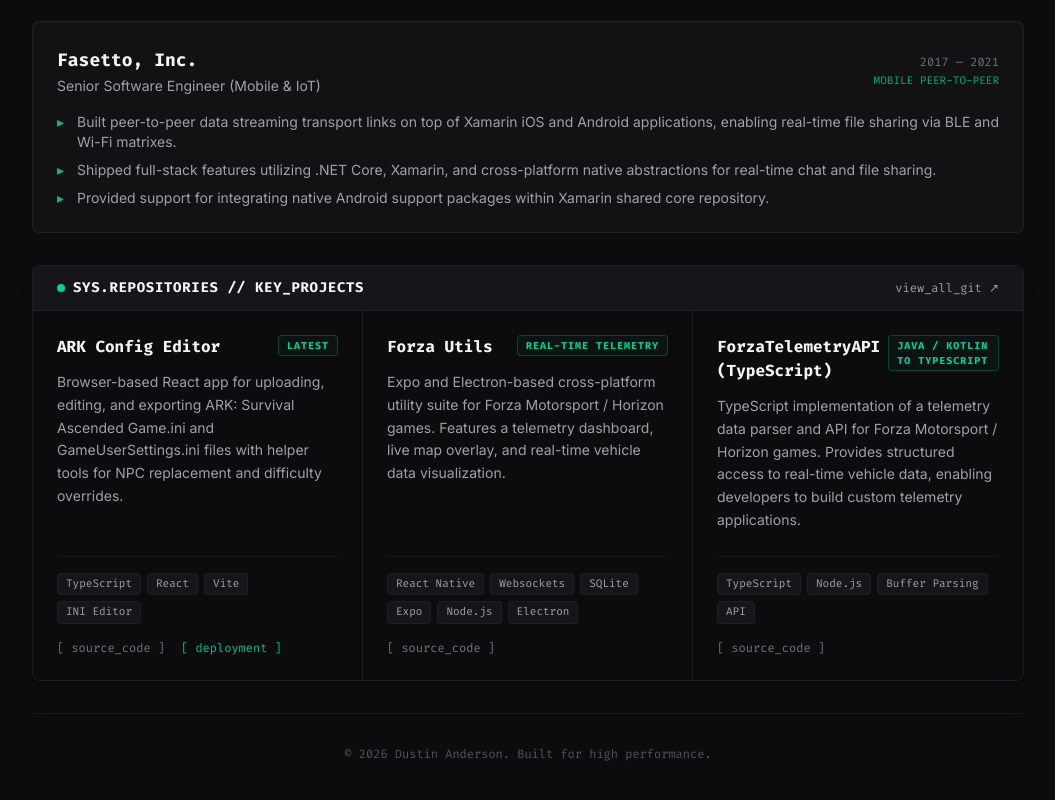
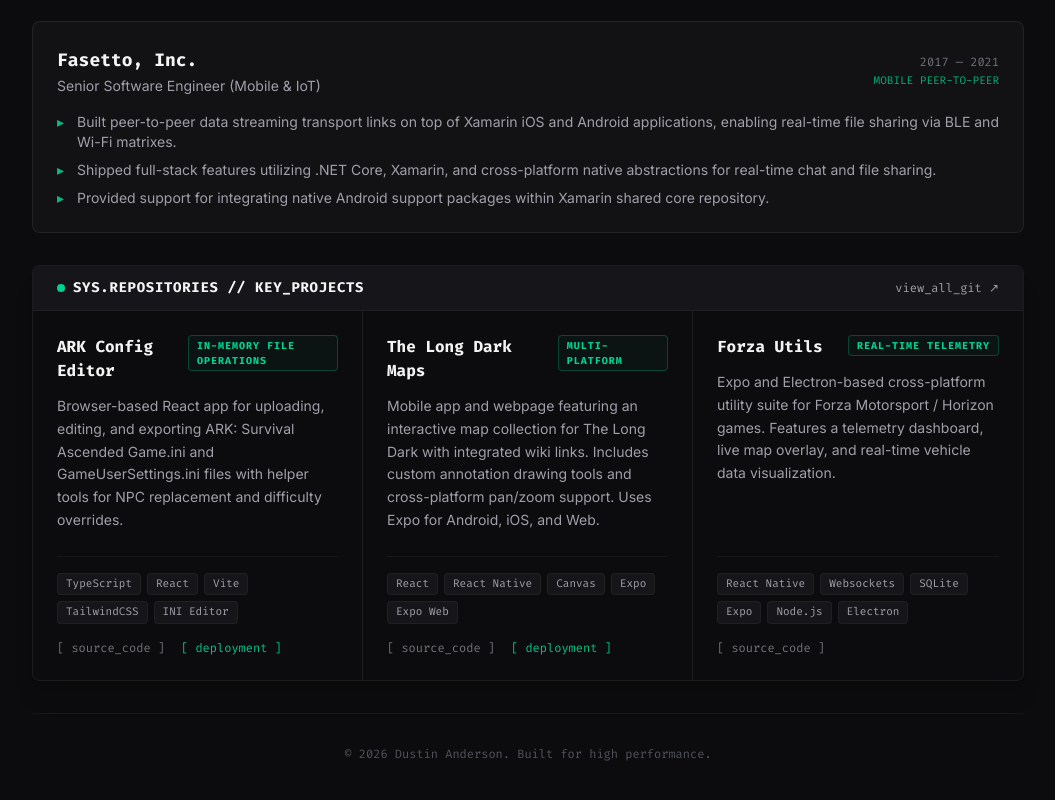
Before and after one commit to dusanders/dusanders.github.io, a React (Vite) app in the folder frontend/: page / in a window 1280 px wide. Shown: the part 2459-3259 px from the top of the page, without its empty margins (112-1167 px from the left). Built offline with nearby package versions, Linux system fonts and the light colour scheme.

Commit message:
update for long dark maps site

```diff
--- a/frontend/src/sections/projects/Projects.tsx
+++ b/frontend/src/sections/projects/Projects.tsx
@@ -13,10 +13,18 @@ const featuredProjects: Project[] = [
   {
     title: "ARK Config Editor",
     description: "Browser-based React app for uploading, editing, and exporting ARK: Survival Ascended Game.ini and GameUserSettings.ini files with helper tools for NPC replacement and difficulty overrides.",
-    tags: ["TypeScript", "React", "Vite", "INI Editor"],
+    tags: ["TypeScript", "React", "Vite","TailwindCSS", "INI Editor"],
     githubUrl: "https://github.com/dusanders/ark-config-editor",
     liveUrl: "https://dusanders.github.io/ark-config-editor/",
-    badge: "Latest"
+    badge: "In-memory file operations"
+  },
+  {
+    title: "The Long Dark Maps",
+    description: "Mobile app and webpage featuring an interactive map collection for The Long Dark with integrated wiki links. Includes custom annotation drawing tools and cross-platform pan/zoom support. Uses Expo for Android, iOS, and Web.",
+    tags: ["React", "React Native", "Canvas", "Expo", "Expo Web"],
+    githubUrl: "https://github.com/dusanders",
+    liveUrl: "https://thelongdarkmaps.com",
+    badge: "Multi-platform"
   },
   {
     title: "Forza Utils",
@@ -25,13 +33,13 @@ const featuredProjects: Project[] = [
     githubUrl: "https://github.com/dusanders/forzautils_reactnative",
     badge: "Real-Time Telemetry"
   },
-  {
-    title: "ForzaTelemetryAPI (TypeScript)",
-    description: "TypeScript implementation of a telemetry data parser and API for Forza Motorsport / Horizon games. Provides structured access to real-time vehicle data, enabling developers to build custom telemetry applications.",
-    tags: ["TypeScript", "Node.js", "Buffer Parsing", "API"],
-    githubUrl: "https://github.com/dusanders/ForzaTelemetryAPI_typescript",
-    badge: "Java / Kotlin to TypeScript"
-  },
+  // {
+  //   title: "ForzaTelemetryAPI (TypeScript)",
+  //   description: "TypeScript implementation of a telemetry data parser and API for Forza Motorsport / Horizon games. Provides structured access to real-time vehicle data, enabling developers to build custom telemetry applications.",
+  //   tags: ["TypeScript", "Node.js", "Buffer Parsing", "API"],
+  //   githubUrl: "https://github.com/dusanders/ForzaTelemetryAPI_typescript",
+  //   badge: "Java / Kotlin to TypeScript"
+  // },
 ];
 
 export const GitHubProjects: React.FC = () => {
```
